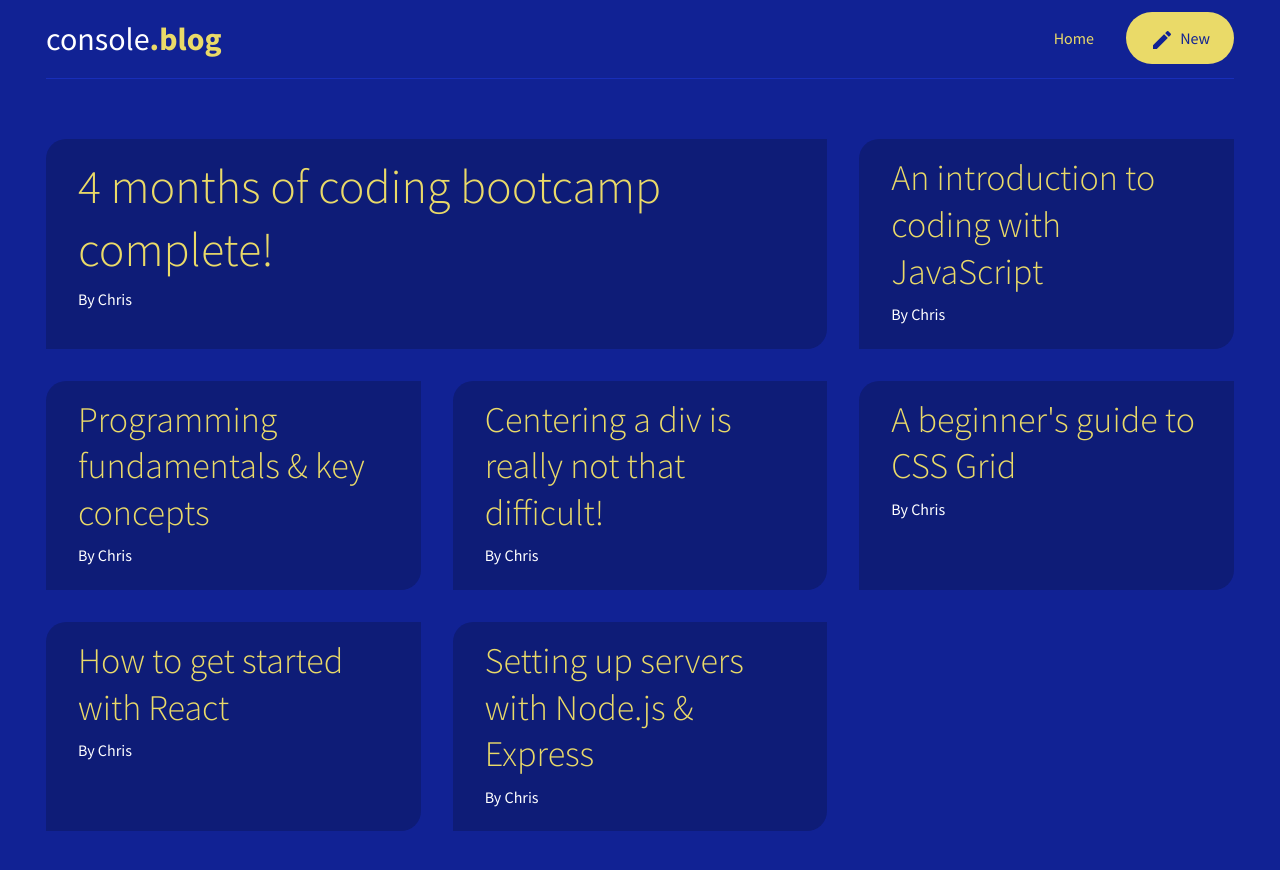
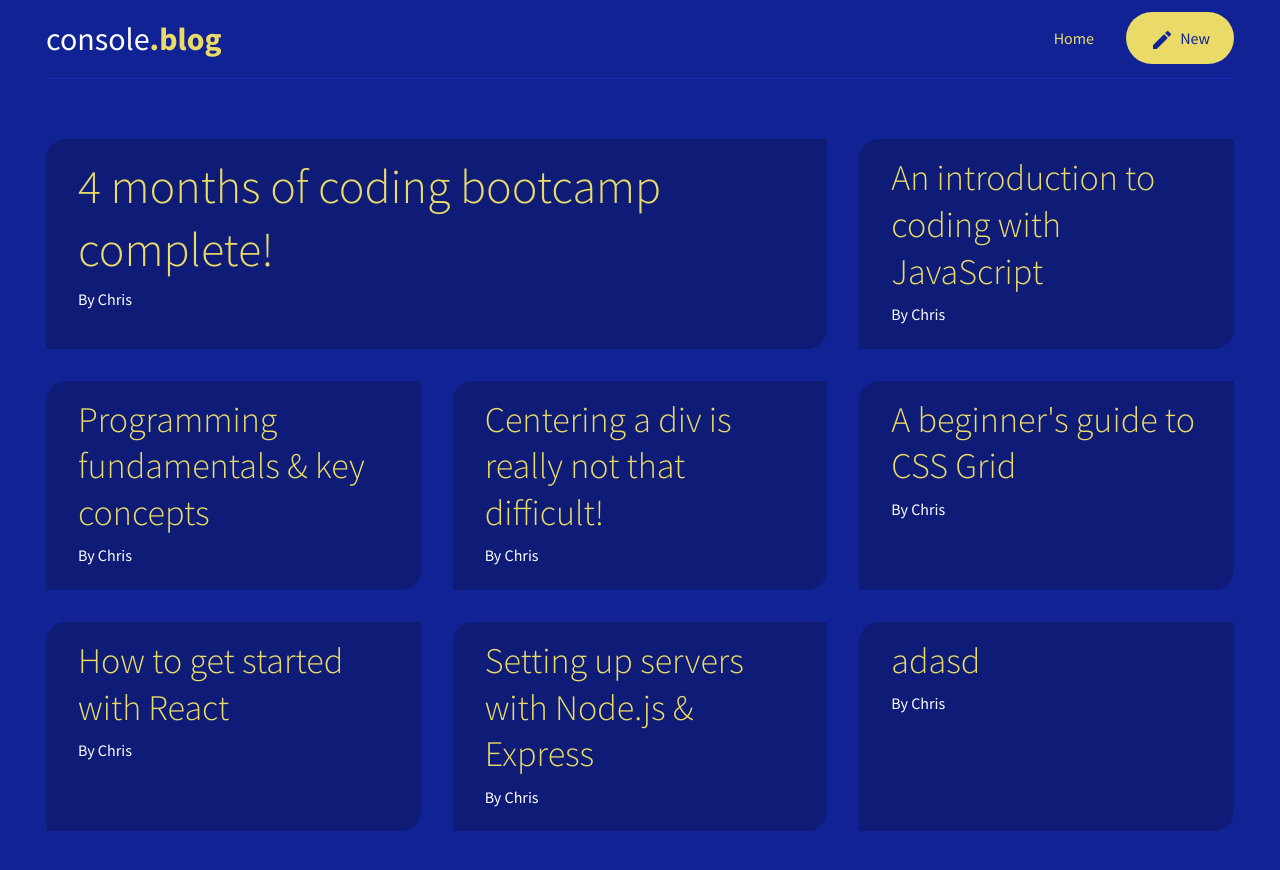
Before and after one commit to CH-DD/react-blog, a React (Create React App) app: page / in a window 1280 px wide. Shown: the top 870 px of the page. Built offline with nearby package versions, Linux system fonts and the light colour scheme; data requests are answered from the project's data file.

Commit message:
Article - fix issue loading page title before data is fetched

```diff
--- a/data/dummy-db.json
+++ b/data/dummy-db.json
@@ -41,6 +41,12 @@
       "author": "Chris",
       "title": "Setting up servers with Node.js & Express",
       "body": "Lorem ipsum dolor sit amet, consectetur adipiscing elit, sed do eiusmod tempor incididunt ut labore et dolore magna aliqua. Ut enim ad minim veniam, quis nostrud exercitation ullamco laboris nisi ut aliquip ex ea commodo consequat.\n Lorem ipsum dolor sit amet, consectetur adipiscing elit, sed do eiusmod tempor incididunt ut labore et dolore magna aliqua. Ut enim ad minim veniam, quis nostrud exercitation ullamco laboris nisi ut aliquip ex ea commodo consequat. Duis aute irure dolor in reprehenderit in voluptate velit esse cillum dolore eu fugiat nulla pariatur. Excepteur sint occaecat cupidatat non proident, sunt in culpa qui officia deserunt mollit anim id est laborum.\n Lorem ipsum dolor sit amet, consectetur adipiscing elit, sed do eiusmod tempor incididunt ut labore et dolore magna aliqua. Ut enim ad minim veniam, quis nostrud exercitation ullamco laboris nisi ut aliquip ex ea commodo consequat.\n Lorem ipsum dolor sit amet, consectetur adipiscing elit, sed do eiusmod tempor incididunt ut labore et dolore magna aliqua. Ut enim ad minim veniam, quis nostrud exercitation ullamco laboris nisi ut aliquip ex ea commodo consequat. Duis aute irure dolor in reprehenderit in voluptate velit esse cillum dolore eu fugiat nulla pariatur. Excepteur sint occaecat cupidatat non proident, sunt in culpa qui officia deserunt mollit anim id est laborum."
+    },
+    {
+      "title": "adasd",
+      "body": "asdasd",
+      "author": "Chris",
+      "id": 8
     }
   ]
 }
--- a/src/components/Article.js
+++ b/src/components/Article.js
@@ -10,7 +10,6 @@ const Article = () => {
 
     // useNavigate: to access navigation history & redirect after deleting article
     const navigate = useNavigate();
-
 
     // Fetch individual article data
     const { data: article, isLoading, error } = useFetch("http://localhost:8000/articles/" + id);
@@ -27,8 +26,9 @@ const Article = () => {
         })
     }
 
-    // Set page title
-    PageTitle( article.title + " | console.blog");
+    // Set page title - after article data has been fetched. Otherwise could return null for article.title and cause error.
+    article && (PageTitle( article.title + " | console.blog"));
+
 
     return (
         <main className="article-page">
@@ -56,9 +56,13 @@ const Article = () => {
                     <div className="article-body">{ article.body }</div>
                     <button className="delete" onClick={ handleClick }>Delete</button>
                 </article>
+
+
             )}
 
+
         </main>
+
     );
 
 }
```
